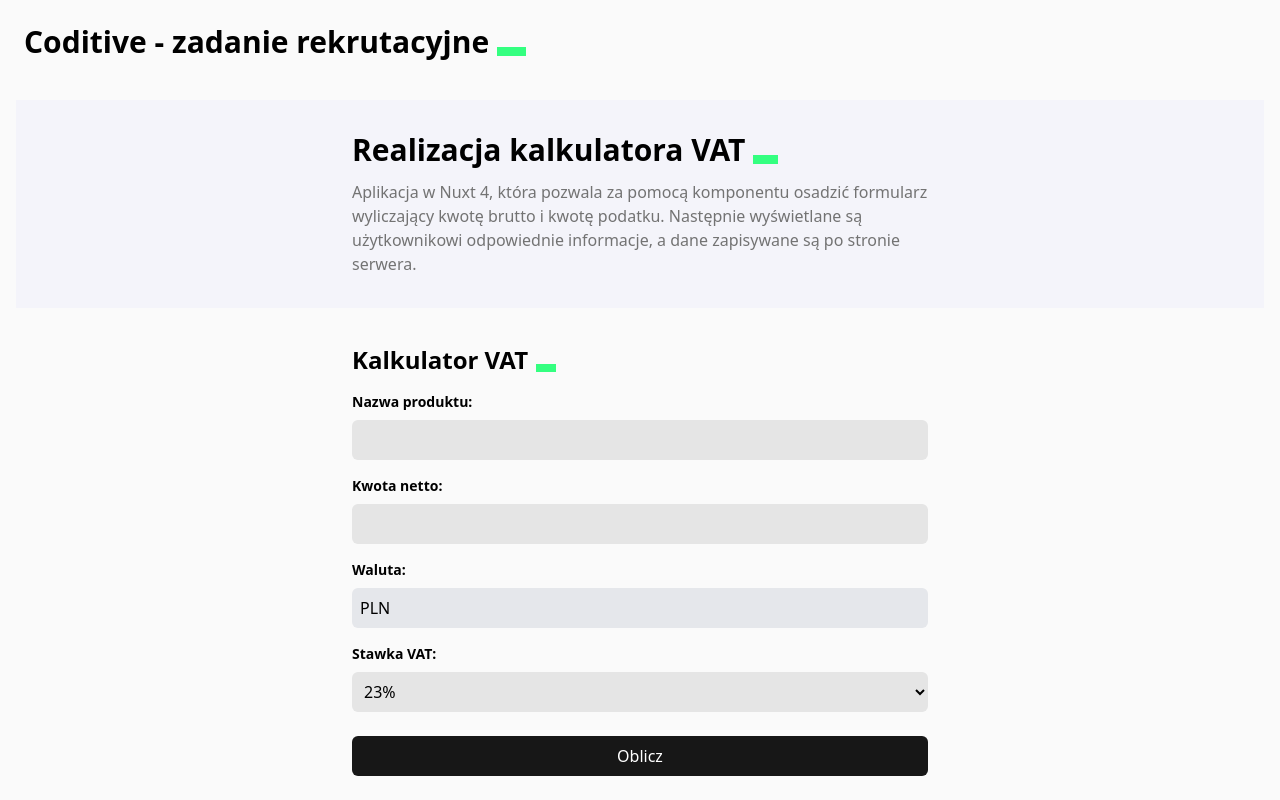
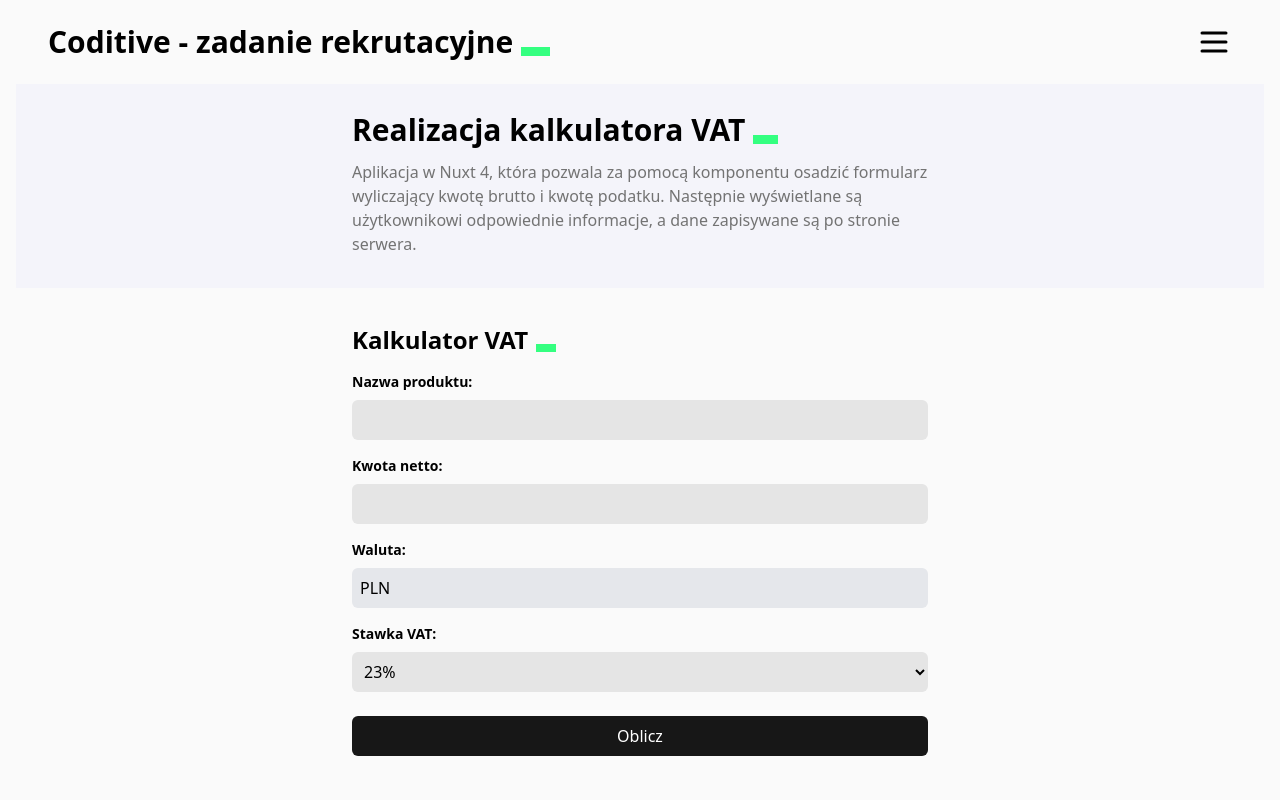
Before and after one commit to filipszczech/coditive_rekrutacja, a Nuxt app in the folder coditive-rekrutacja/: page / in a window 1280 px wide. Built offline with nearby package versions, Linux system fonts and the light colour scheme.

Commit message:
project - header

```diff
--- a/coditive-rekrutacja/app/app.vue
+++ b/coditive-rekrutacja/app/app.vue
@@ -6,3 +6,16 @@
         <Toast />
 	</div>
 </template>
+
+<style>
+    .page-enter-active,
+    .page-leave-active {
+        transition: opacity 0.3s ease, transform 0.3s ease;
+    }
+
+    .page-enter-from,
+    .page-leave-to {
+        opacity: 0;
+        transform: translateY(10px);
+    }
+</style>
--- a/coditive-rekrutacja/app/components/CoditiveHeader.vue
+++ b/coditive-rekrutacja/app/components/CoditiveHeader.vue
@@ -1,5 +1,5 @@
 <template>
-    <div class="flex items-end gap-2">
+    <div class="flex flex-wrap items-end gap-2">
         <div ref="text_ref">
             <slot name="text"></slot>
         </div>
--- a/coditive-rekrutacja/app/components/Header.vue
+++ b/coditive-rekrutacja/app/components/Header.vue
@@ -1,5 +1,7 @@
 <template>
-    <div class="p-4 lg:p-6">
+    <nav class="fixed top-0 left-0 right-0">
+        <div class="px-4 py-4 lg:px-12 lg:py-6 flex items-center justify-between bg-neutral-50">
+            <NuxtLink to="/" @click="open = false">
                 <CoditiveHeader>
                     <template #text>
                         <h1 class="text-xl lg:text-3xl font-semibold">
@@ -7,9 +9,56 @@
                         </h1>
                     </template>
                 </CoditiveHeader>
+            </NuxtLink>
+            <button @click="open = !open">
+                <svg v-if="open" class="w-7 h-7 lg:w-9 lg:h-9" fill="none" stroke="currentColor" stroke-width="2" viewBox="0 0 24 24">
+                    <path stroke-linecap="round" stroke-linejoin="round"
+                        d="M6 18L18 6M6 6l12 12"/>
+                </svg>
+                <svg v-else class="w-7 h-7 lg:w-9 lg:h-9" fill="none" stroke="currentColor" stroke-width="2" viewBox="0 0 24 24">
+                    <path stroke-linecap="round" stroke-linejoin="round"
+                        d="M4 6h16M4 12h16M4 18h16"/>
+                </svg>
+            </button>
         </div>
+        <transition name="slide">
+            <div
+                v-if="open"
+                class=""
+                @click.self="open = false"
+            >
+                <aside class="w-full h-screen bg-coditive_gray p-6 lg:px-12 flex flex-col gap-6">
+                    <NuxtLink
+                        to="/"
+                        @click="open = false"
+                        class="text-xl md:text-2xl font-semibold">
+                        Kalkulator VAT
+                    </NuxtLink>
+                    <NuxtLink
+                        to="/lista-operacji"
+                        @click="open = false"
+                        class="text-xl md:text-2xl font-semibold">
+                        Lista operacji
+                    </NuxtLink>
+                </aside>
+            </div>
+        </transition>
+    </nav>
 </template>
 
 <script setup>
+    const open = ref(false);
+</script>
 
-</script>
+<style>
+    .slide-enter-active,
+    .slide-leave-active {
+        transition: transform 0.4s ease, opacity 0.4s ease;
+    }
+
+    .slide-enter-from,
+    .slide-leave-to {
+        transform: scale(0.9);
+        opacity: 0;
+    }
+</style>
--- a/coditive-rekrutacja/app/layouts/default.vue
+++ b/coditive-rekrutacja/app/layouts/default.vue
@@ -1,7 +1,7 @@
 <template>
     <div>
         <Header />
-        <div class="p-4">
+        <div class="mt-14 lg:mt-16 p-4">
             <slot />
         </div>
     </div>
--- a/coditive-rekrutacja/nuxt.config.ts
+++ b/coditive-rekrutacja/nuxt.config.ts
@@ -1,6 +1,9 @@
 // https://nuxt.com/docs/api/configuration/nuxt-config
 export default defineNuxtConfig({
     compatibilityDate: '2025-07-15',
+    app: {
+        pageTransition: { name: 'page', mode: 'out-in' },
+    },
     devtools: {
         enabled: true
     },
```
Lines whose indentation alone changed are shown as unchanged.
